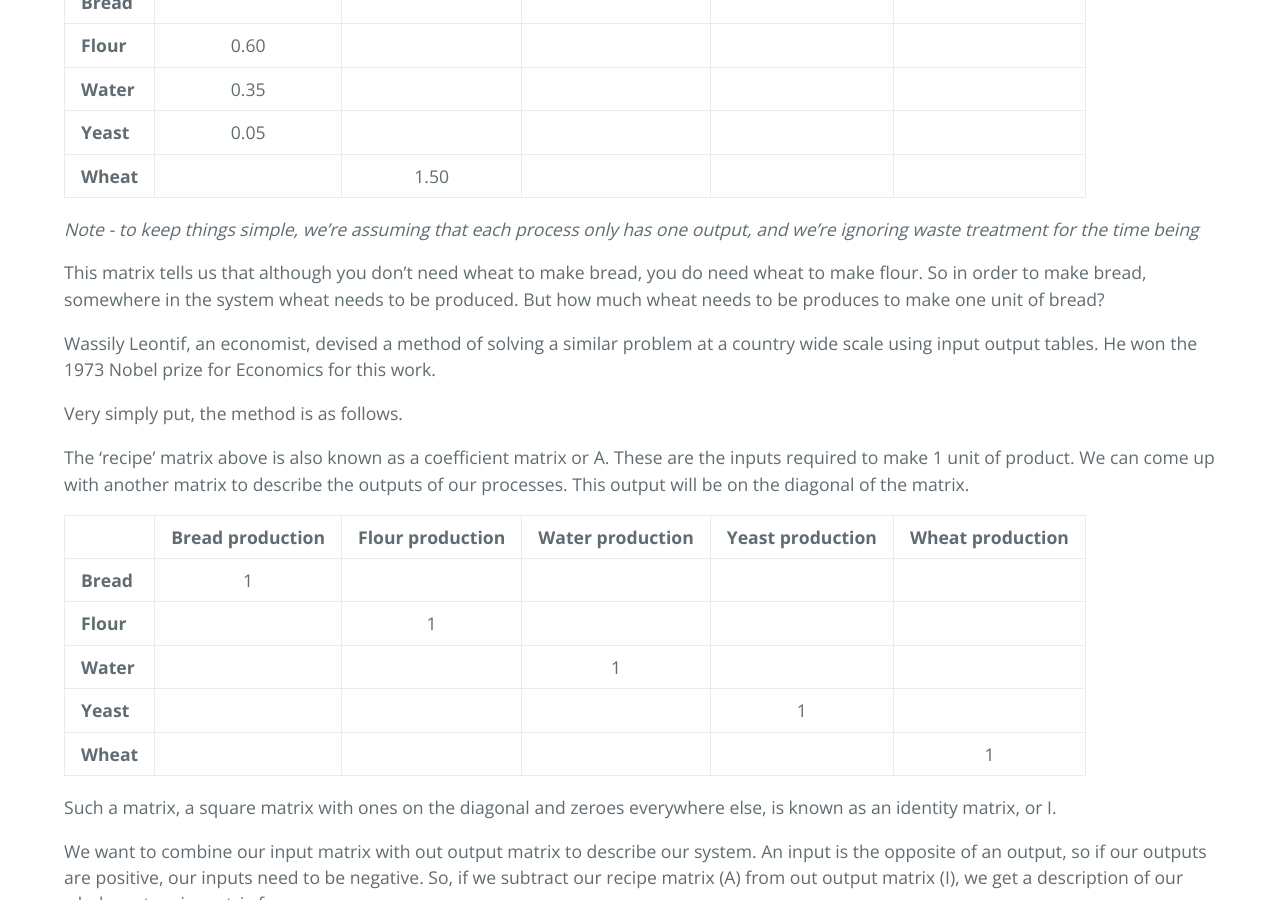
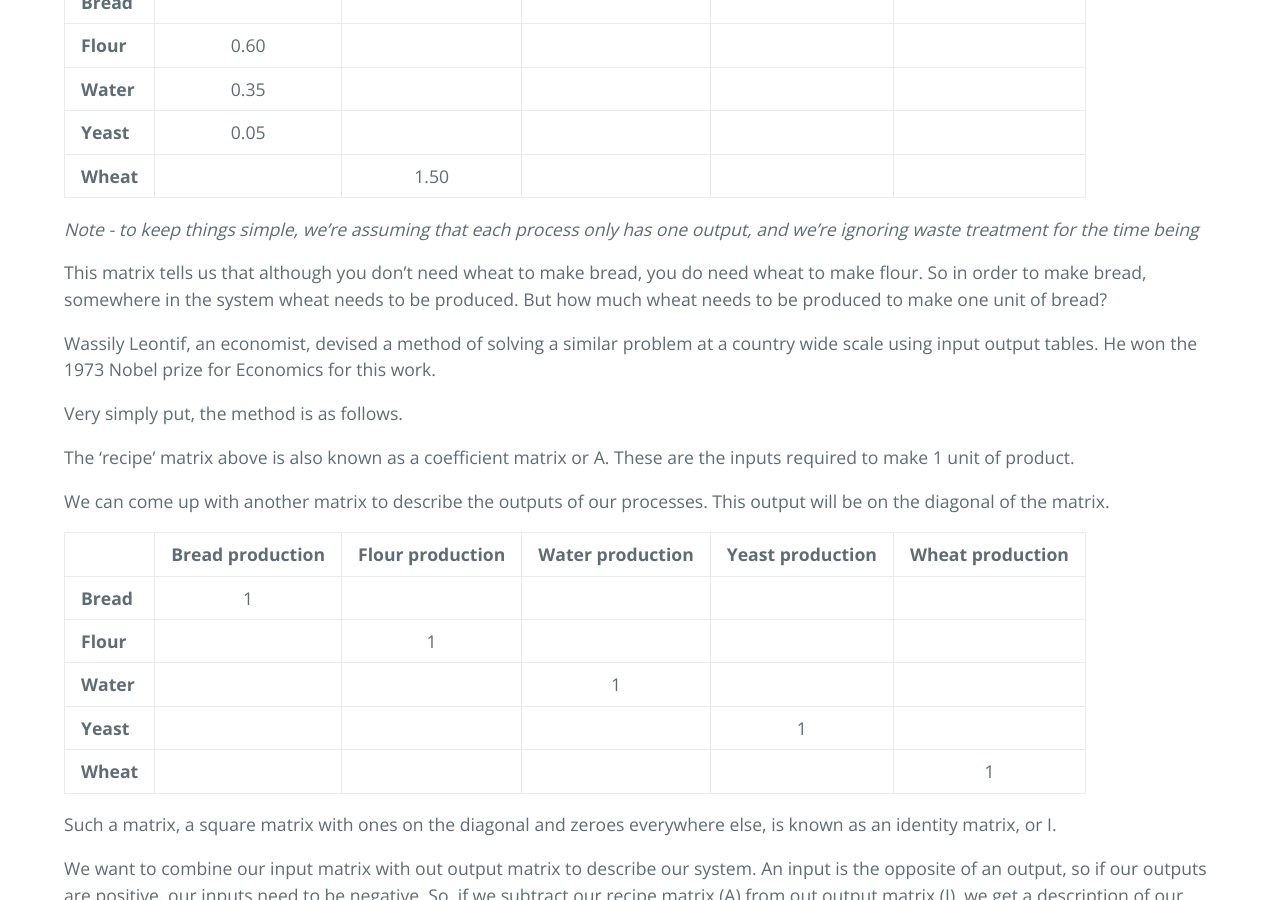
Before and after one commit to pjamesjoyce/pjamesjoyce.github.io, a Jekyll site: the page built from _posts/2016-10-13-comtrade.md, in a window 1280 px wide and 900 px high, scrolled down 1549 px. Built offline with Jekyll 4.4.1, drawn with Linux system fonts in a browser that asks for light colours; nearby versions of some CDN libraries; some of the changed text lies outside the part shown.

Commit message:
edits to comtrade article

```diff
--- a/_posts/2016-10-12-comtrade.md
+++ b/_posts/2016-10-13-comtrade.md
@@ -39,13 +39,14 @@ One way of looking at supply chains within LCA is a collection of recipes. Each
 
 _Note - to keep things simple, we're assuming that each process only has one output, and we're ignoring waste treatment for the time being_
 
-This matrix tells us that although you don’t need wheat to make bread, you do need wheat to make flour. So in order to make bread, somewhere in the system wheat needs to be produced. But how much wheat needs to be produces to make one unit of bread?
+This matrix tells us that although you don’t need wheat to make bread, you do need wheat to make flour. So in order to make bread, somewhere in the system wheat needs to be produced. But how much wheat needs to be produced to make one unit of bread?
 
 Wassily Leontif, an economist, devised a method of solving a similar problem at a country wide scale using input output tables. He won the 1973 Nobel prize for Economics for this work.
 
 Very simply put, the method is as follows.
 
 The 'recipe' matrix above is also known as a coefficient matrix or A. These are the inputs required to make 1 unit of product.
+
 We can come up with another matrix to describe the outputs of our processes. This output will be on the diagonal of the matrix.
 
 ||Bread production	|Flour production	|Water production	|Yeast production	|Wheat production|
```
Also changed, not shown: other parts of _posts/2016-10-13-comtrade.md (+13 -3 lines).
